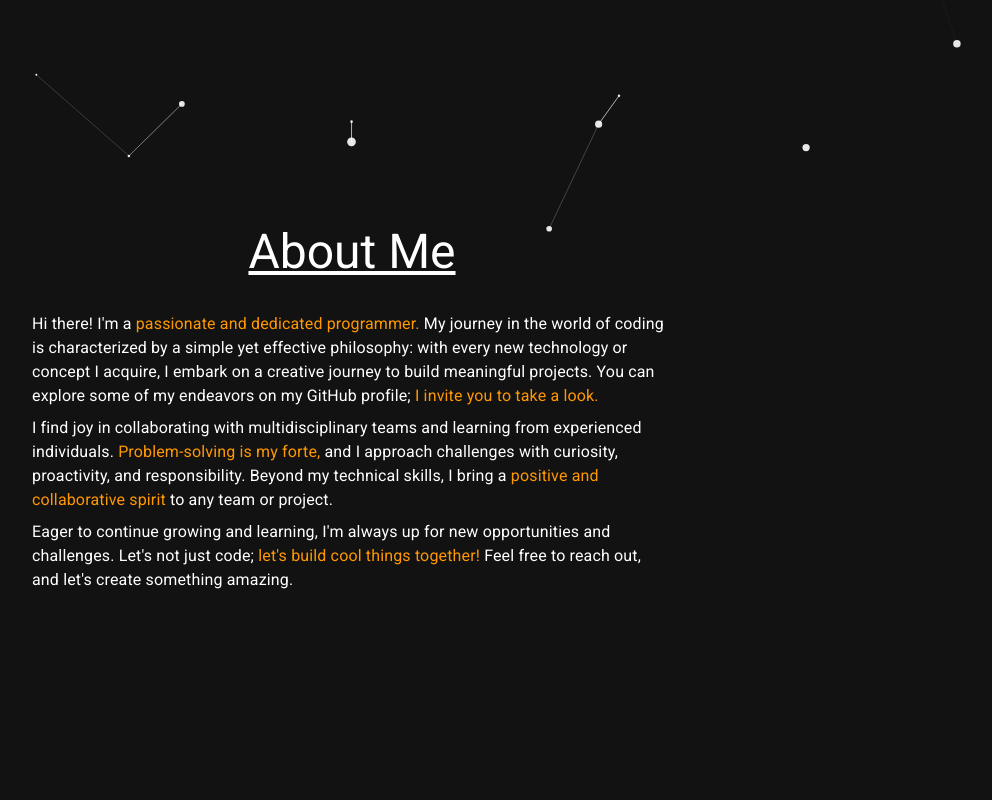
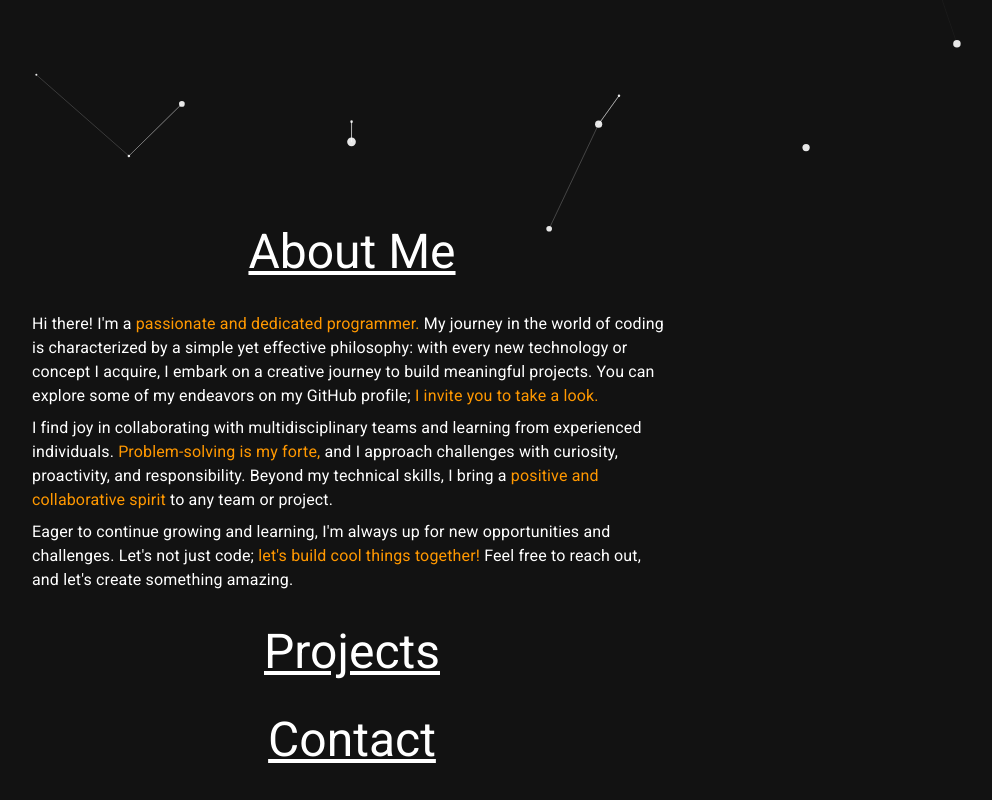
Before and after one commit to GBalatti9/personal-portfolio, a React (Vite) app: page / in a window 1280 px wide. Shown: the part 568-1368 px from the top of the page, without its empty margins (288-1280 px from the left). Before the commit the page ends 1192 px from the top, so only its background shows below. Built offline with nearby package versions, Linux system fonts and the light colour scheme.

Commit message:
Projects and Contact Page skeleton

```diff
--- a/src/PorfolioApp.jsx
+++ b/src/PorfolioApp.jsx
@@ -1,7 +1,7 @@
 
 import { Box } from "@mui/material";
 import { NavBar, ScrollToTopButton } from "./components";
-import { AboutPage, HomePage } from "./pages";
+import { AboutPage, HomePage, ProjectsPage, ContactPage } from "./pages";
 import { ParticlesBackground } from "./particles/ParticlesBackground";
 
 
@@ -15,6 +15,8 @@ export const PorfolioApp = () => {
                 <NavBar />
                 <HomePage />
                 <AboutPage />
+                <ProjectsPage />
+                <ContactPage />
             </Box>
         </>
     )
--- /dev/null
+++ b/src/pages/ContactPage.jsx
@@ -0,0 +1,11 @@
+import { Box, Typography } from "@mui/material"
+
+
+export const ContactPage = () => {
+    return (
+        <Box sx={{ width: { xs: '80%', md: '50%' }, mx: 'auto', mb: 4 }} id='contact'>
+        <Typography variant='h3' sx={{ textAlign: 'center', textDecoration: 'underline' }}> Contact </Typography>
+
+    </Box>
+    )
+}
--- /dev/null
+++ b/src/pages/ProjectsPage.jsx
@@ -0,0 +1,12 @@
+import { Box, Typography } from "@mui/material"
+
+
+export const ProjectsPage = () => {
+    return (
+        <Box sx={{ width: { xs: '80%', md: '50%' }, mx: 'auto', mb: 4 }} id='projects'>
+            <Typography variant='h3' sx={{ textAlign: 'center', textDecoration: 'underline' }}> Projects </Typography>
+
+        </Box>
+
+    )
+}
--- a/src/pages/index.js
+++ b/src/pages/index.js
@@ -1,2 +1,4 @@
 export * from './HomePage';
 export * from './AboutPage';
+export * from './ProjectsPage';
+export * from './ContactPage';
```
